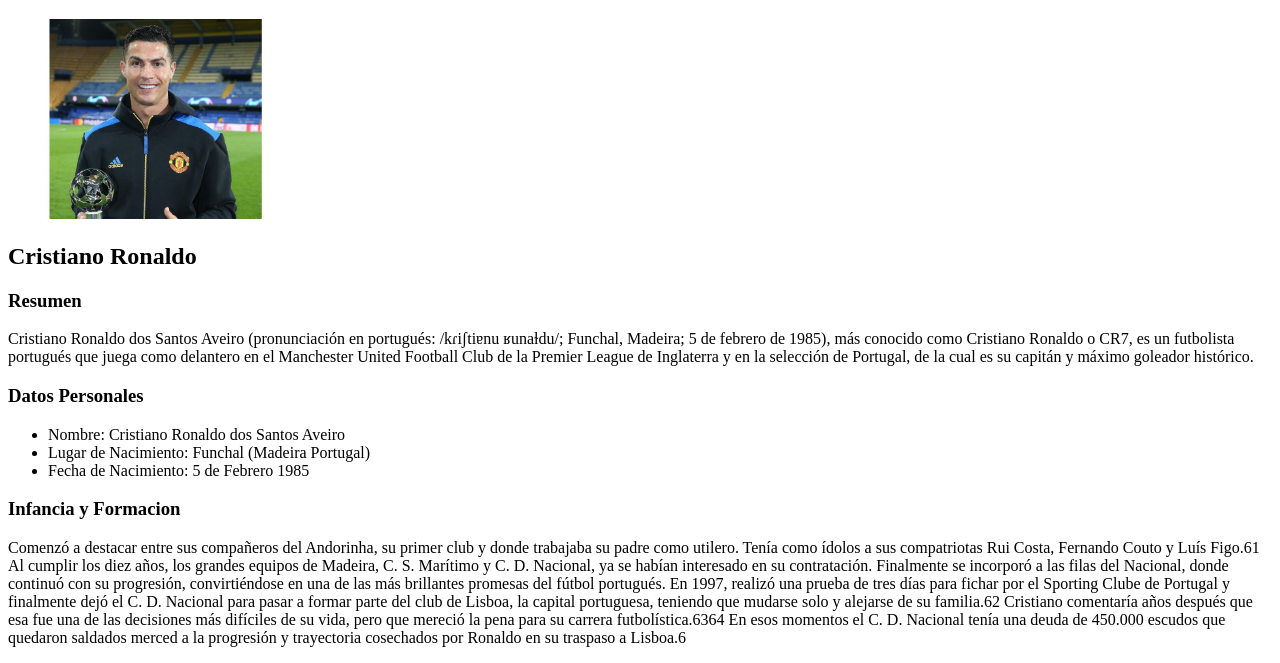
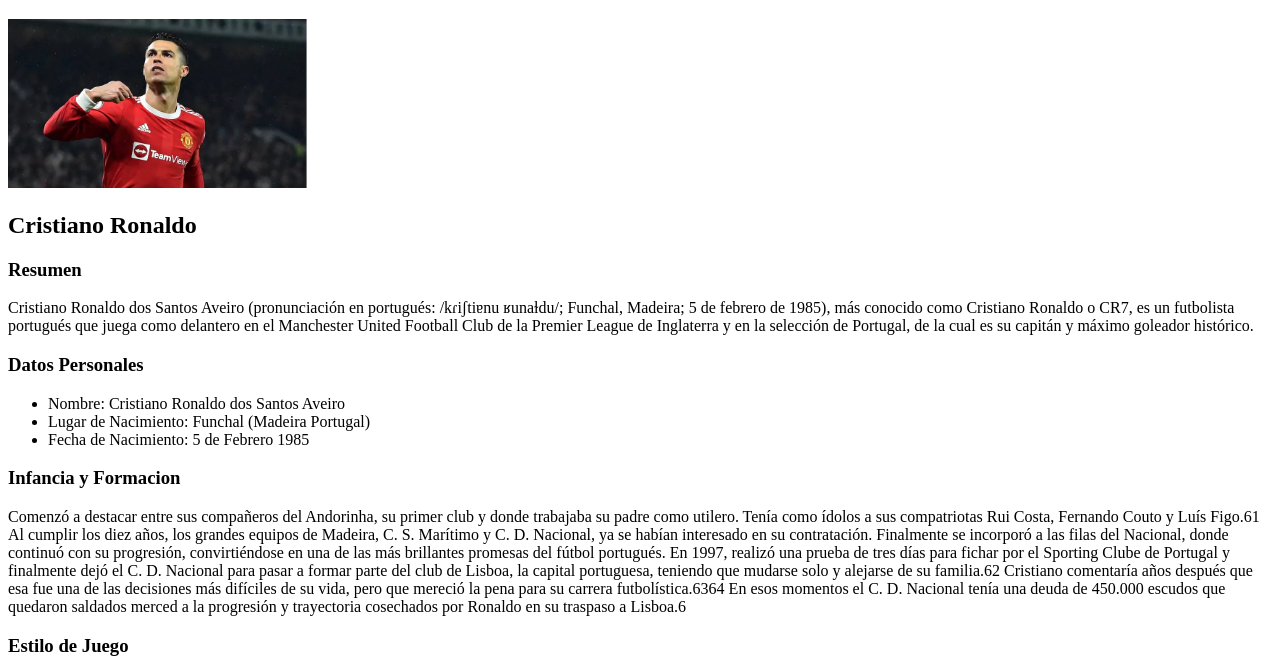
Before and after one commit to Samocxela/curriculum.github.io, a plain HTML site: page index.html in a window 1280 px wide. Shown: the part 61-724 px from the top of the page. Drawn offline with Linux system fonts and the light colour scheme.

Commit message:
cambio de foto curriculo

```diff
--- a/index.html
+++ b/index.html
@@ -8,7 +8,7 @@
 </head>
 <body>
    <h1>Curriculum Vitae</h1>
-   <img src="assets/img/cr7.jpg" alt="imagen cristiano ronaldo" width="300">
+   <img src="assets/img/cristianoR.webp" alt="imagen cristiano ronaldo" width="300">
    <h2>Cristiano Ronaldo</h2>
    <h3>Resumen</h3>
    <p>Cristiano Ronaldo dos Santos Aveiro (pronunciación en portugués: /kɾiʃtiɐnu ʁunaɫdu/; Funchal, Madeira; 5 de febrero de 1985), más conocido como Cristiano Ronaldo o CR7, es un futbolista portugués que juega como delantero en el Manchester United Football Club de la Premier League de Inglaterra y en la selección de Portugal, de la cual es su capitán y máximo goleador histórico.</p>
```
Also changed, not shown: assets/img/cristianoR.webp (added).
